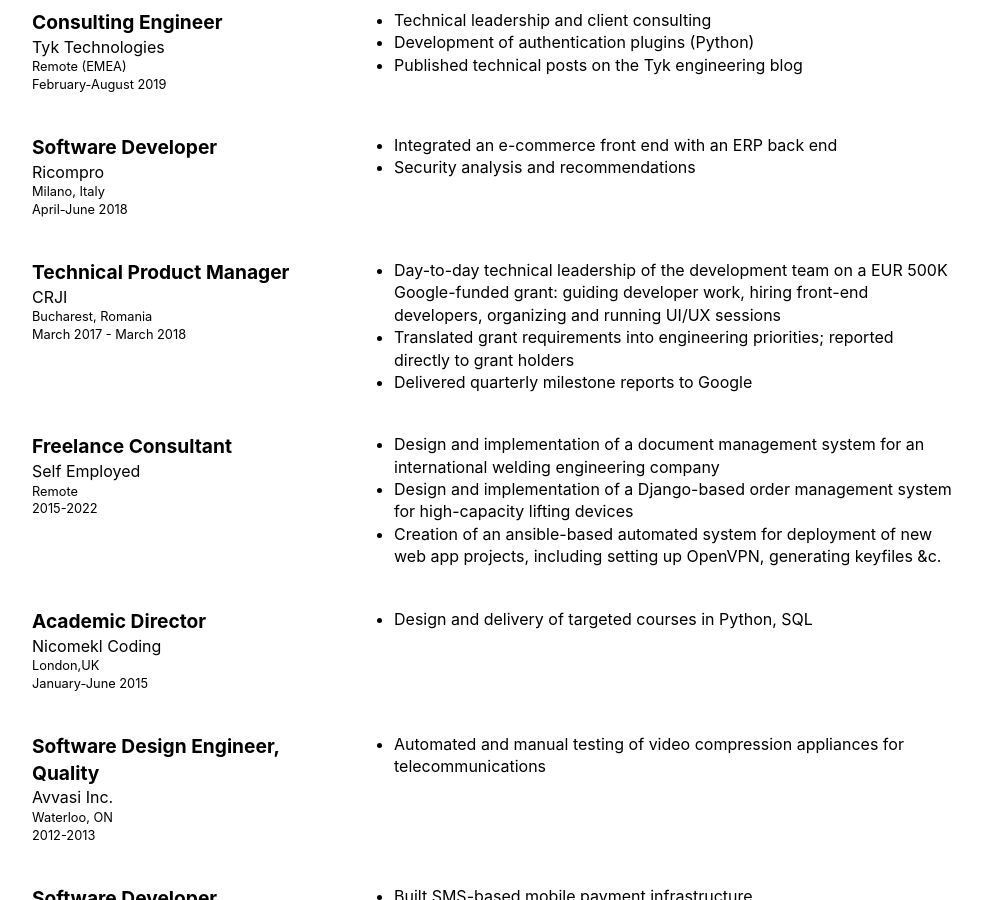
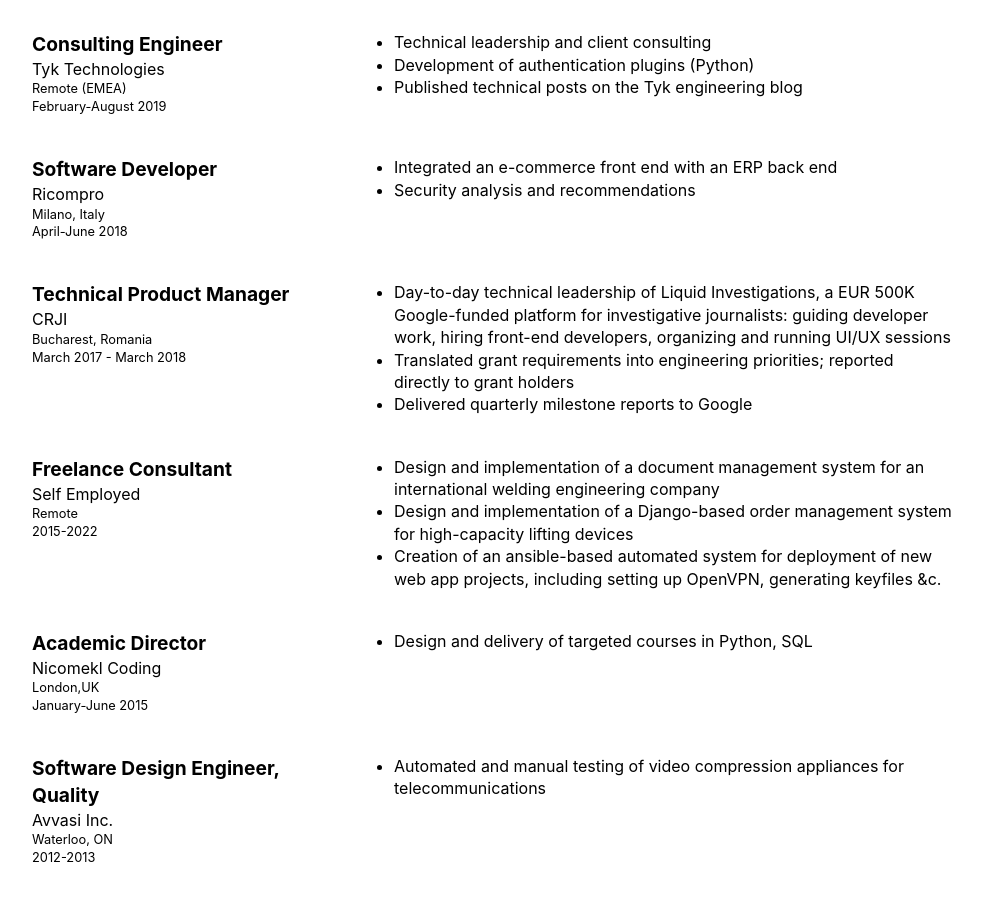
Before and after one commit to nathanschepers/resume, a Jekyll site: the page built from src/index.html, in a window 1280 px wide and 900 px high, scrolled down 2111 px. Shown: the whole window, without its empty margins (148-1130 px from the left). Built offline with Jekyll 4.4.1, drawn with Linux system fonts in a browser that asks for light colours; some of the changed text lies outside the part shown.

Commit message:
Name Liquid Investigations project in CRJI entry and career highlights
Co-Authored-By: Claude Opus 4.6 (1M context) <noreply@anthropic.com>

```diff
--- a/src/_data/jobs.yml
+++ b/src/_data/jobs.yml
@@ -85,7 +85,7 @@
     location: Bucharest, Romania
     period: 'March 2017 - March 2018'
     duties:
-      - description: 'Day-to-day technical leadership of the development team on a EUR 500K Google-funded grant: guiding developer work, hiring front-end developers, organizing and running UI/UX sessions'
+      - description: 'Day-to-day technical leadership of Liquid Investigations, a EUR 500K Google-funded platform for investigative journalists: guiding developer work, hiring front-end developers, organizing and running UI/UX sessions'
       - description: Translated grant requirements into engineering priorities; reported directly to grant holders
       - description: Delivered quarterly milestone reports to Google
 
--- a/src/_data/skills.yml
+++ b/src/_data/skills.yml
@@ -1,4 +1,4 @@
-- description: Led a milestone-driven EUR 500K Google-funded grant at CRJI, building tools for investigative journalists
+- description: Led the Liquid Investigations project at CRJI, a milestone-driven EUR 500K Google-funded platform for investigative journalists
 - description: Principal engineer on Amadeus' global COVID credential verification system under strict PII controls
 - description: Architected and built a HIPAA/GDPR-compliant notification system for European hospitals on air-gapped networks
 - description: Published investigative reporting on AI supply chain working conditions and KYC fraud in the gig economy
```
